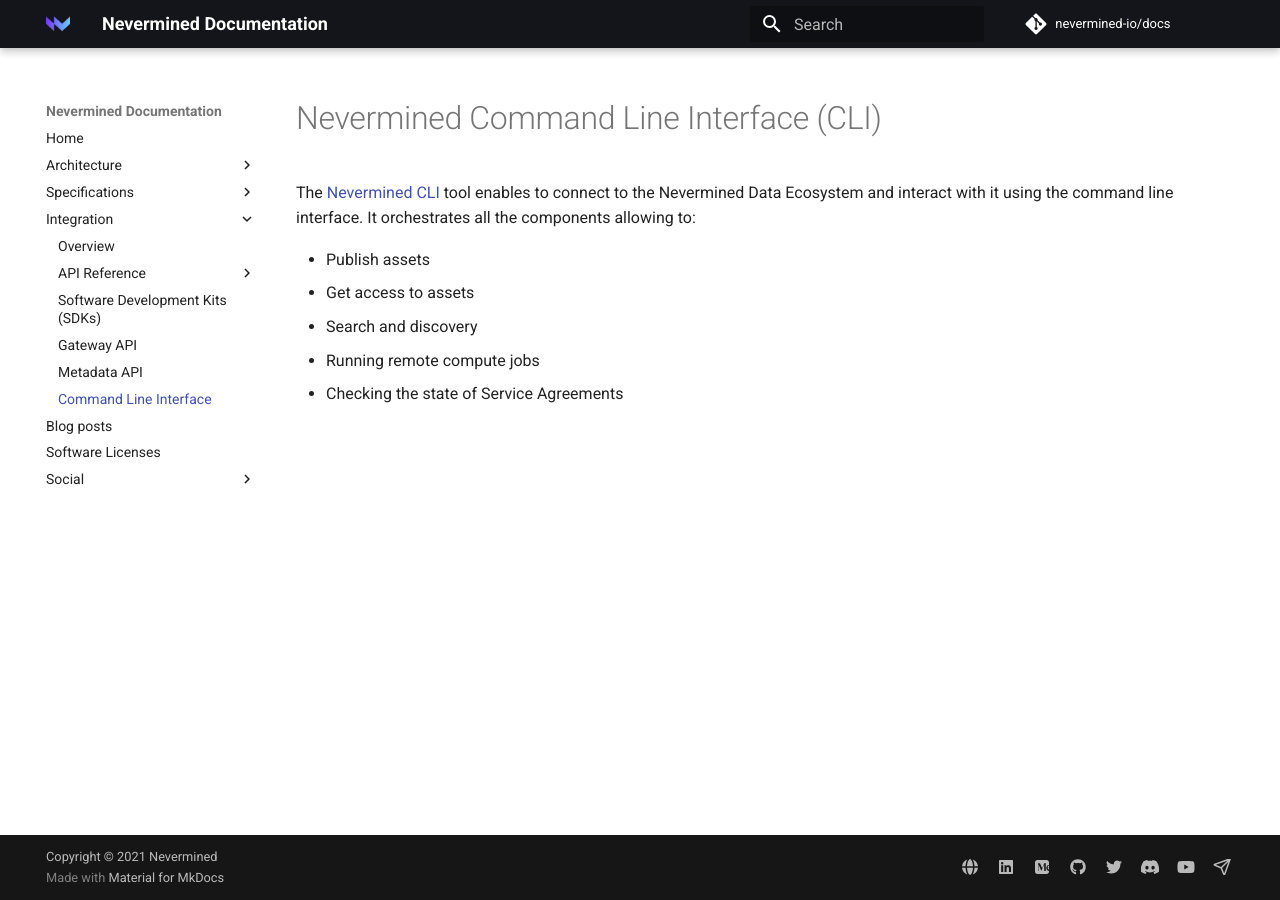
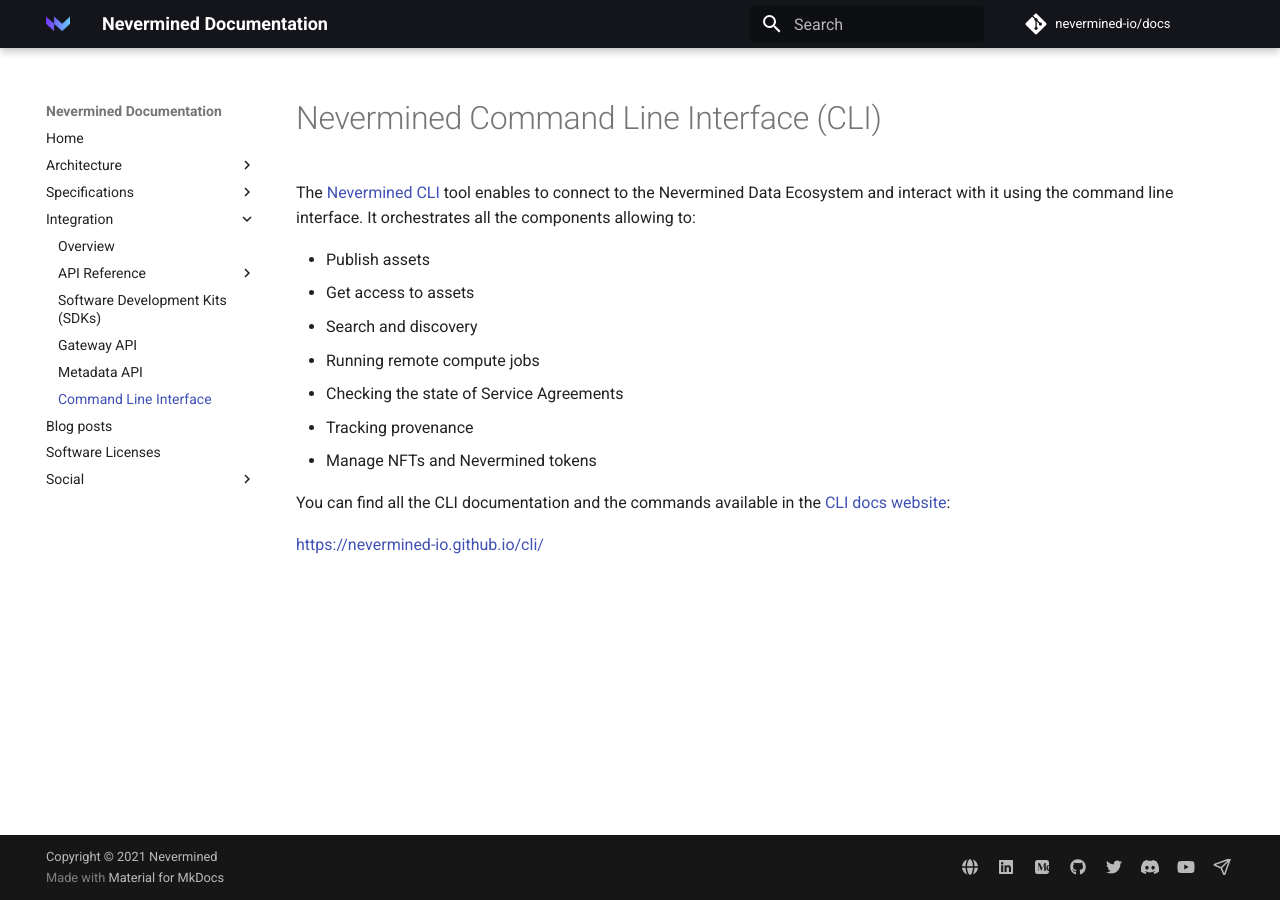
Before and after one commit to nevermined-io/docs-legacy, an MkDocs documentation site: the page built from docs/api/cli/README.md, in a window 1280 px wide. Built offline with MkDocs 1.6.1 and Material for MkDocs 9.7.7, drawn with Linux system fonts in a browser that asks for light colours; comment, search, counter and statistics services are not loaded.

Commit message:
Adding external references

```diff
--- a/docs/api/cli/README.md
+++ b/docs/api/cli/README.md
@@ -8,3 +8,9 @@ and interact with it using the command line interface. It orchestrates all the c
 - Search and discovery
 - Running remote compute jobs
 - Checking the state of Service Agreements
+- Tracking provenance
+- Manage NFTs and Nevermined tokens
+
+You can find all the CLI documentation and the commands available in the [CLI docs website](https://nevermined-io.github.io/cli/):
+
+https://nevermined-io.github.io/cli/
```
Also changed, not shown: docs/Blog.md (+1 -0 lines).
